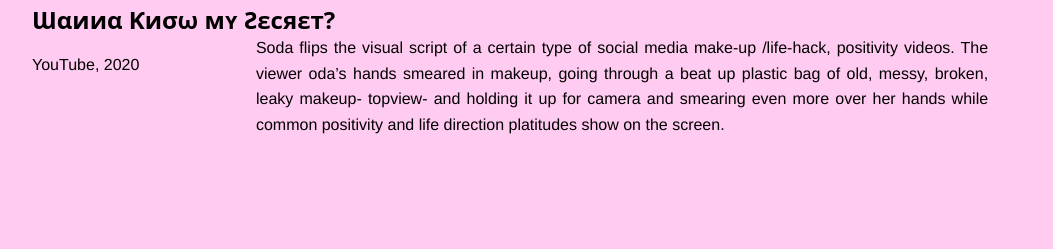
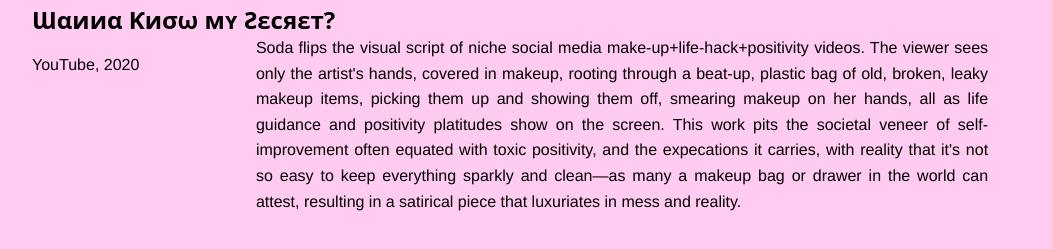
Before and after one commit to samuelpanther/NET_ART.F2025, a plain HTML site: page Exhibition.MS/wannaknow.html in a window 1280 px wide. Shown: the part 567-816 px from the top of the page, without its empty margins (18-1071 px from the left). Drawn offline with Linux system fonts and the light colour scheme.

Commit message:
Add files via upload

```diff
--- a/Exhibition.MS/wannaknow.html
+++ b/Exhibition.MS/wannaknow.html
@@ -51,9 +51,12 @@
      <section class="works-full-text">
 
 <p>
-   Soda flips the visual script of a certain type of social media make-up /life-hack, positivity videos. The viewer oda’s hands smeared in makeup, going through a beat up plastic bag of old, messy, broken,
-   leaky makeup- topview- and holding it up for camera and smearing even more over her hands while common positivity and
-   life direction platitudes show on the screen.
+   Soda flips the visual script of niche social media make-up+life-hack+positivity videos. The viewer sees only the artist's
+   hands, covered in makeup, rooting through a beat-up, plastic bag of old, broken, leaky makeup items, picking them up and
+   showing them off, smearing makeup on her hands, all as life guidance and positivity platitudes show on the screen. This work
+  pits the societal veneer of self-improvement often equated with toxic positivity, and the expecations it carries,
+  with reality that it's not so easy to keep everything sparkly and clean—as many a makeup bag or drawer in the world can attest,
+  resulting in a satirical piece that luxuriates in mess and reality.
  </p>
 
   </section>
```
Also changed, not shown: Exhibition.MS/inboxfull.html (+6 -4 lines).
